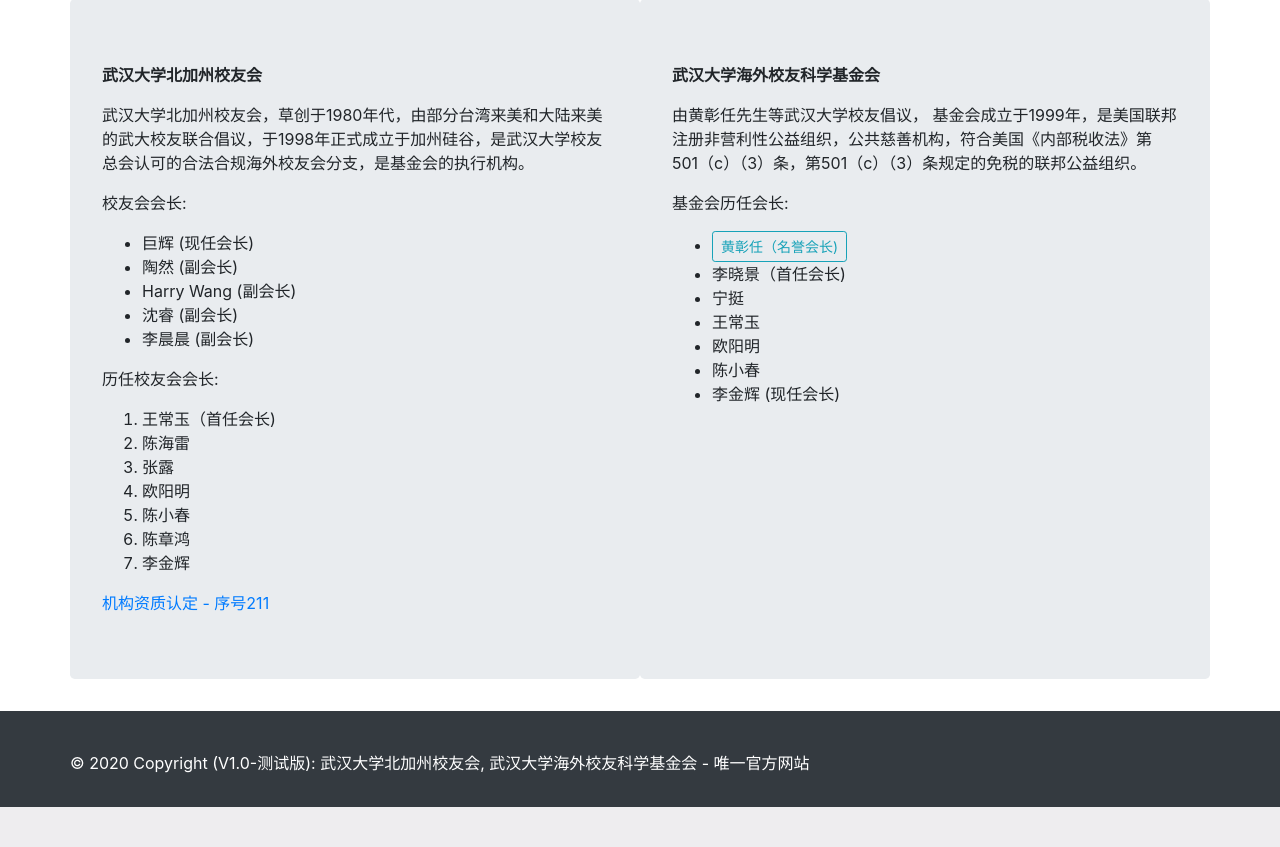
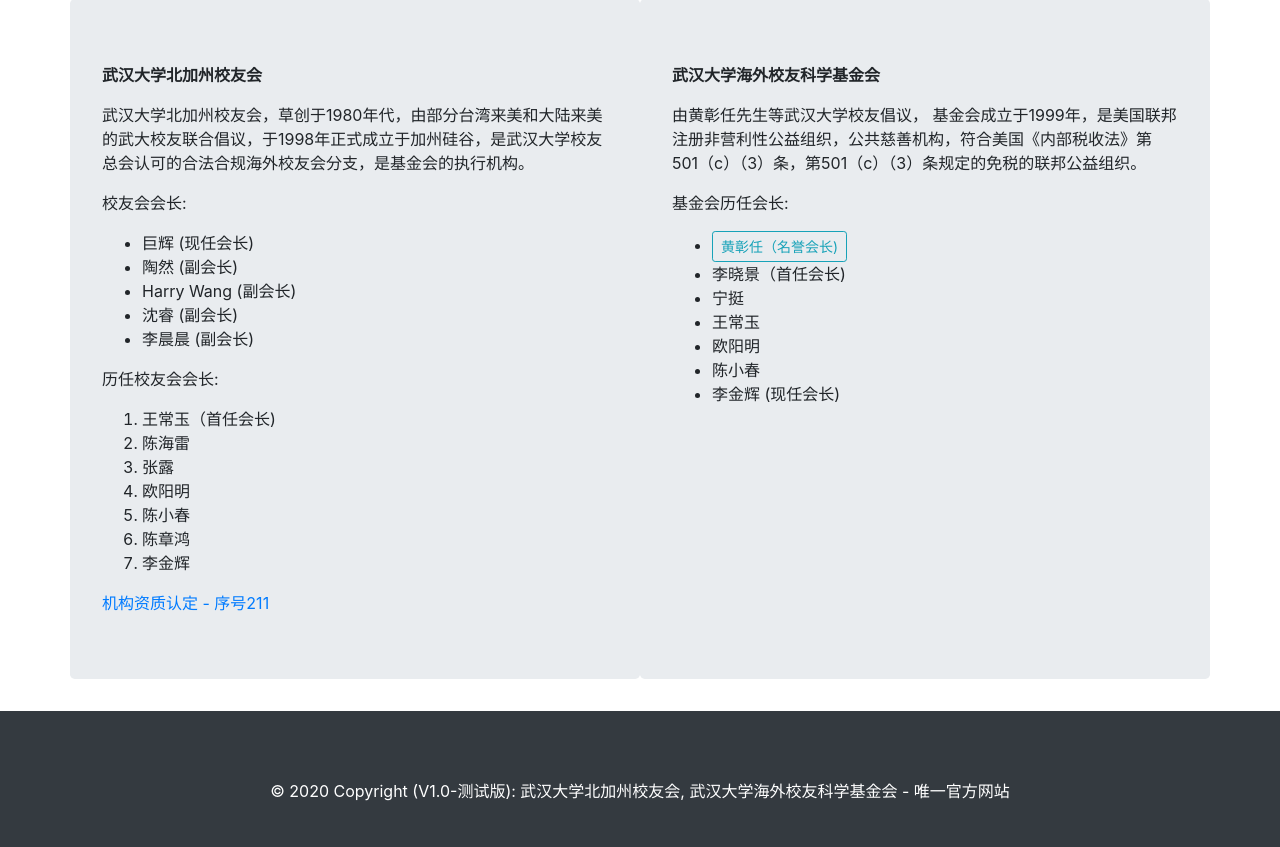
Before and after one commit to gaohongwei/wuhan_need_you, a Flask app: page / in a window 1280 px wide. Shown: the part 455-1302 px from the top of the page. Before the commit the page ends 1262 px from the top, so only its background shows below. Run offline with Flask 2, Linux system fonts and the light colour scheme; some libraries are stand-ins or nearby versions.

Commit message:
Centered footer

```diff
--- a/app/templates/base.html
+++ b/app/templates/base.html
@@ -53,8 +53,8 @@
 <footer class="page-footer font-small mdb-color pt-4 text-white bg-dark">
 
   <div class="container text-center text-md-left">
-    <div class="row text-center text-md-left mt-3 pb-3">
-    <p class="text-center text-md-left">© 2020 Copyright (V1.0-测试版): 武汉大学北加州校友会, 武汉大学海外校友科学基金会 - 唯一官方网站</p>
+    <div style="text-align: center;" class="row text-center text-md-left mt-3 pb-3">
+    <p style="margin: auto; line-height: 80px;" class="text-center text-md-left">© 2020 Copyright (V1.0-测试版): 武汉大学北加州校友会, 武汉大学海外校友科学基金会 - 唯一官方网站</p>
     </div>
   </div>
 
```
